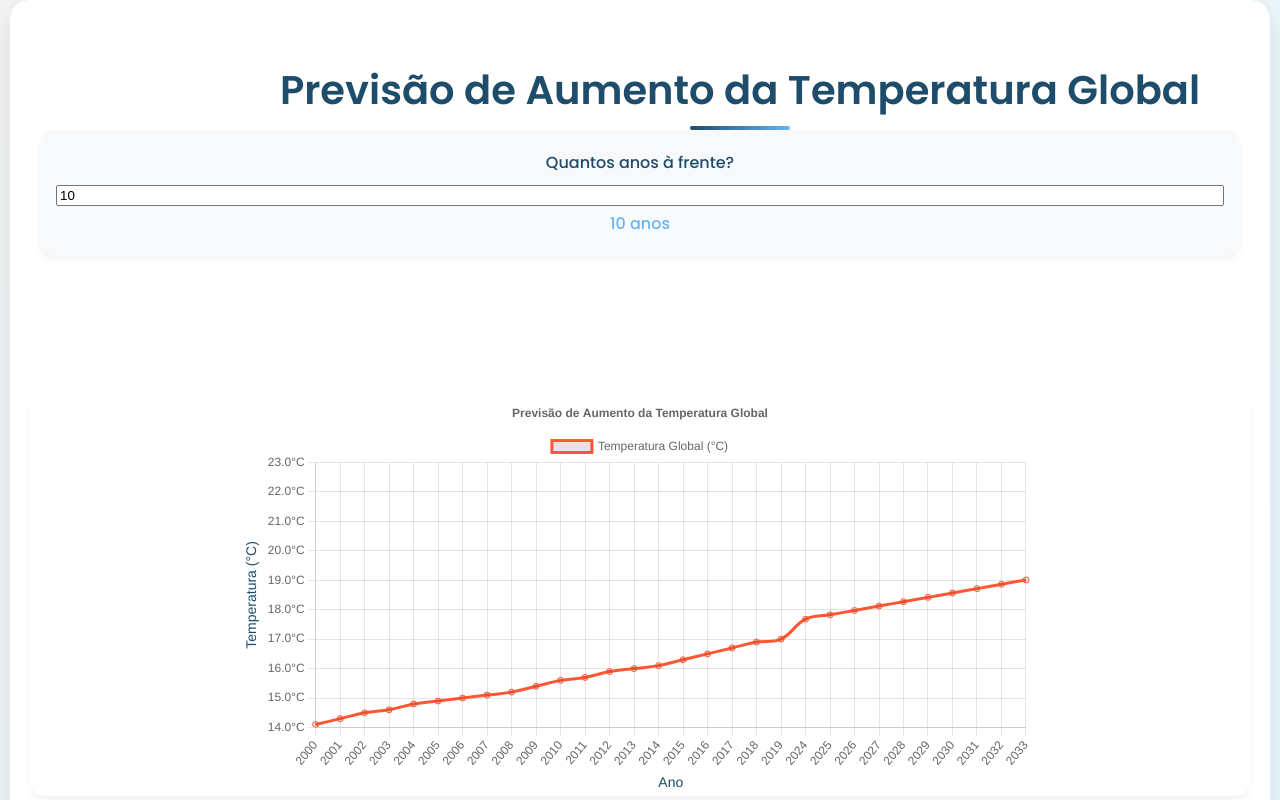
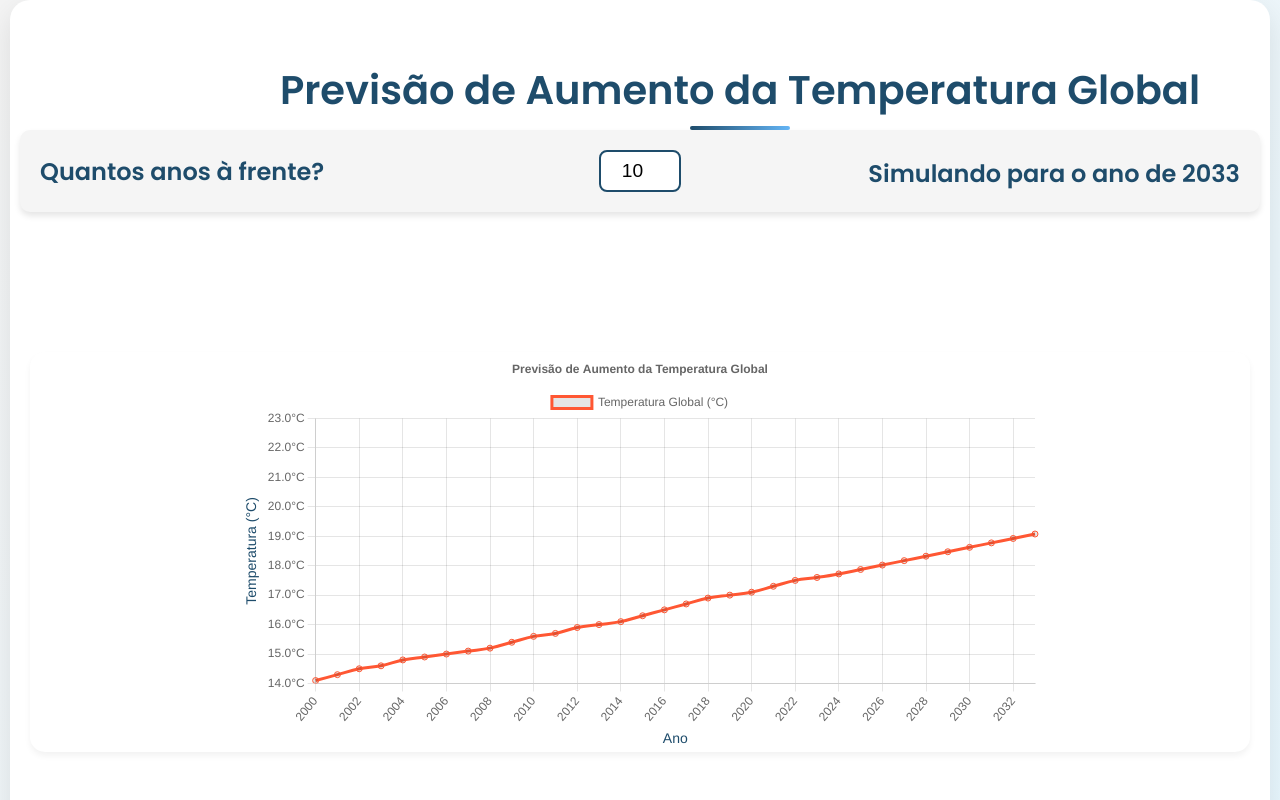
Before and after one commit to odeni3/aquasafe, a React (Vite) app in the folder aquasafe/: page /previsao-temperatura in a window 1280 px wide. Shown: the top 800 px of the page. Built offline with nearby package versions, Linux system fonts and the light colour scheme.

Commit message:
Update Simulacao_temp.jsx
Falta deixar mais bonitp

```diff
--- a/aquasafe/src/pages/Servicos/Simulacao-temperatura/Simulacao_temp.jsx
+++ b/aquasafe/src/pages/Servicos/Simulacao-temperatura/Simulacao_temp.jsx
@@ -45,7 +45,11 @@ const SimulacaoTemperatura = () => {
     { ano: 2016, temperatura: 16.5 },
     { ano: 2017, temperatura: 16.7 },
     { ano: 2018, temperatura: 16.9 },
-    { ano: 2019, temperatura: 17.0 }
+    { ano: 2019, temperatura: 17.0 },
+    { ano: 2020, temperatura: 17.1 },
+    { ano: 2021, temperatura: 17.3 },
+    { ano: 2022, temperatura: 17.5 },
+    { ano: 2023, temperatura: 17.6 }
   ]);
   const [dadosFuturos, setDadosFuturos] = useState([]);
   const [fundoCor, setFundoCor] = useState('#33C1FF'); // Cor inicial de fundo
@@ -185,20 +189,74 @@ const SimulacaoTemperatura = () => {
 
       <div className="simulacao-content centraliza">
         {/* Seção de controle para a quantidade de anos */}
-        <div className="controle-container centraliza">
-          <div className="controle-item">
-            <label className="label-anos">Quantos anos à frente?</label>
+        {/* Controle para a quantidade de anos de simulação */}
+        <div
+          className="controle-container centraliza"
+          style={{
+            display: 'flex',
+            alignItems: 'center',
+            justifyContent: 'space-between',
+            padding: '20px',
+            textAlign: 'center',
+            backgroundColor: '#f5f5f5',
+            borderRadius: '10px',
+            boxShadow: '0 4px 6px rgba(0, 0, 0, 0.1)',
+          }}
+        >
+          {/* Texto à esquerda */}
+          <label
+            htmlFor="anos-futuros"
+            className="label-anos"
+            style={{
+              fontSize: '1.5rem',
+              fontWeight: 'bold',
+              color: '#1E4C6B',
+              flex: '2', // Mais espaço para o texto
+              textAlign: 'left',
+            }}
+          >
+            Quantos anos à frente?
+          </label>
+
+          {/* Campo de entrada no meio */}
           <input
+            id="anos-futuros"
             type="number"
             min="1"
             max="50"
+            step="1" // Permite números decimais
             value={anosFuturo}
             onChange={(e) => setAnosFuturo(Number(e.target.value))}
             className="controle-slider"
+            style={{
+              padding: '8px',
+              fontSize: '1.2rem',
+              width: '80px', // Campo menor
+              textAlign: 'center',
+              border: '2px solid #1E4C6B',
+              borderRadius: '8px',
+              flex: '0.1', // Menos espaço para o campo
+            }}
           />
-            <span className="valor-slider">{anosFuturo} anos</span>
+
+          {/* Texto à direita */}
+          <span
+            className="valor-slider"
+            style={{
+              fontSize: '1.5rem',
+              color: '#1E4C6B',
+              fontWeight: 'bold',
+              flex: '2', // Mais espaço para o texto
+              textAlign: 'right',
+            }}
+          >
+            Simulando para o ano de {2023 + anosFuturo}
+          </span>
         </div>
-        </div>
+
+
+
+
 
         {/* Seção do gráfico */}
         <div className="grafico-container centraliza">
```
Lines whose indentation alone changed are shown as unchanged.
